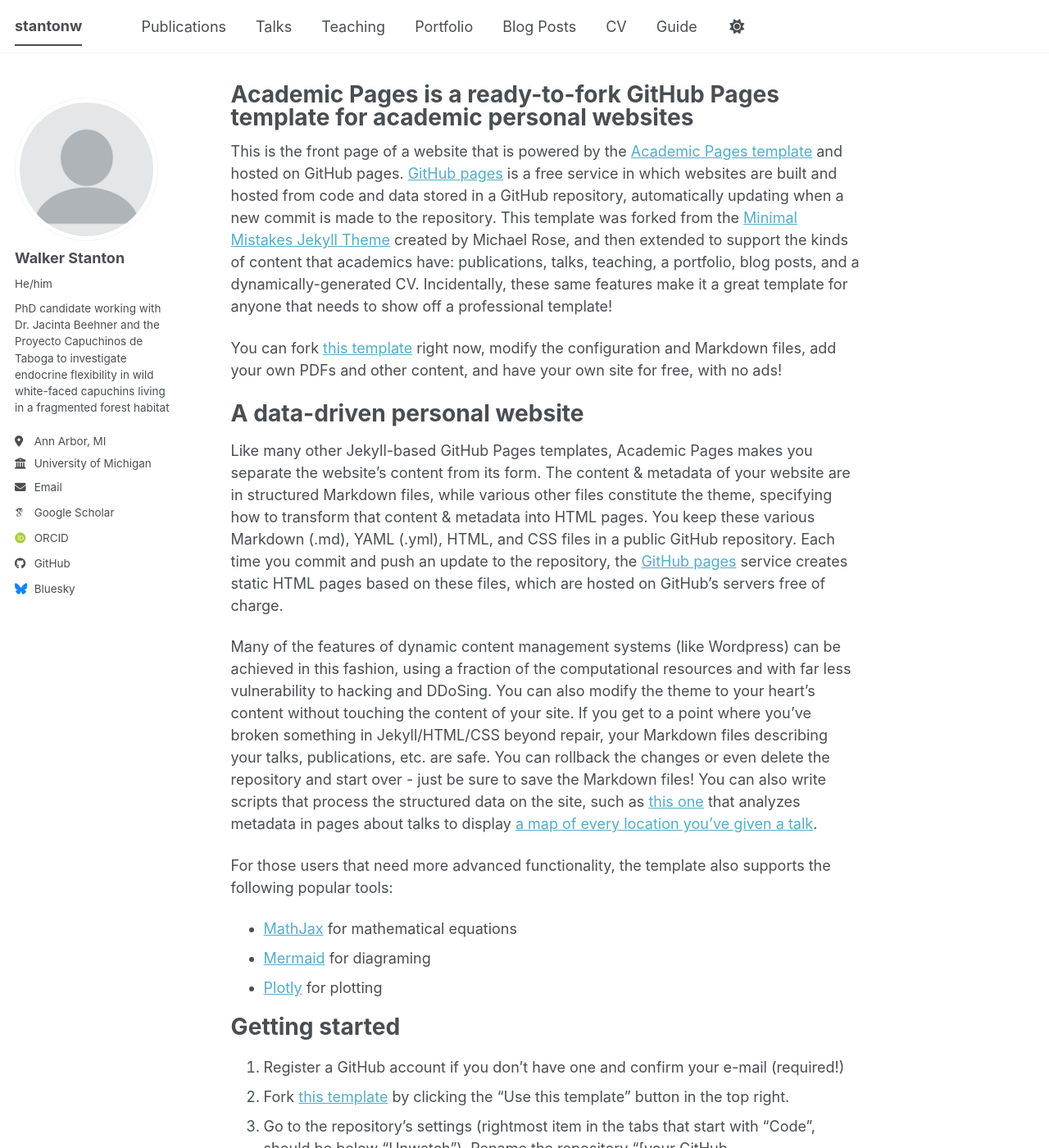
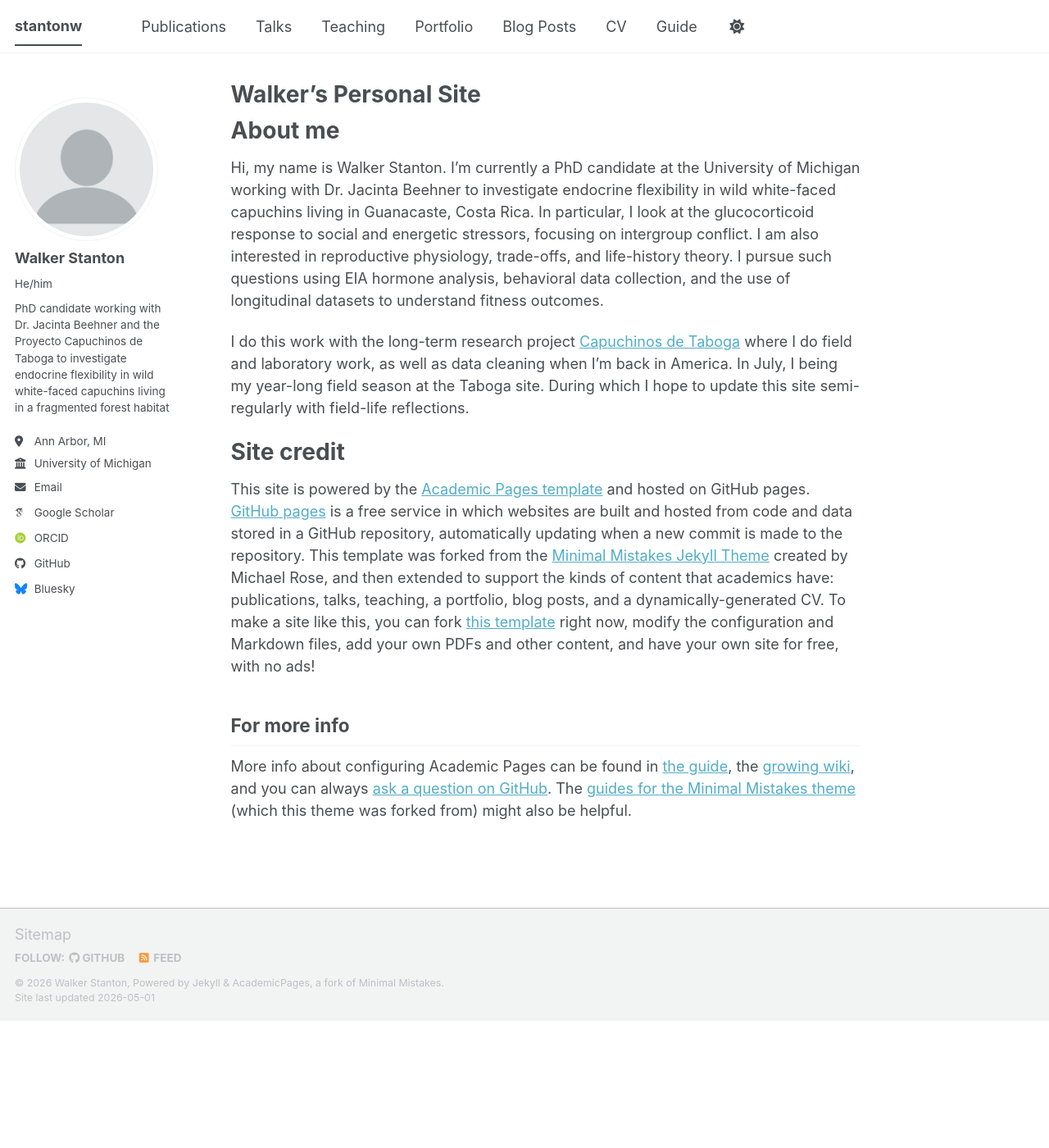
Before and after one commit to stantonwd/stantonwd.github.io, a Jekyll site: the page built from _pages/about.md, in a window 1280 px wide and 1400 px high. Shown: the whole window at 82% size. Built offline with Jekyll 4.4.1, drawn with Linux system fonts in a browser that asks for light colours; some web fonts are replaced; a script bundle is joined from its source files by our own code; library files that are not in the unit come from our copies; some of the changed text lies outside the part shown.

Commit message:
Revise about page for personal site
Updated the title and content to reflect personal information and trimmed references to the Academic Pages template while maintaining attribution

```diff
--- a/_pages/about.md
+++ b/_pages/about.md
@@ -1,55 +1,20 @@
 ---
 permalink: /
-title: "Academic Pages is a ready-to-fork GitHub Pages template for academic personal websites"
+title: "Walker's Personal Site"
 author_profile: true
 redirect_from:
   - /about/
   - /about.html
 ---
+About me
+===========
+Hi, my name is Walker Stanton. I'm currently a PhD candidate at the University of Michigan working with Dr. Jacinta Beehner to investigate endocrine flexibility in wild white-faced capuchins living in Guanacaste, Costa Rica. In particular, I look at the glucocorticoid response to social and energetic stressors, focusing on intergroup conflict. I am also interested in reproductive physiology, trade-offs, and life-history theory. I pursue such questions using EIA hormone analysis, behavioral data collection, and the use of longitudinal datasets to understand fitness outcomes.
 
-This is the front page of a website that is powered by the [Academic Pages template](https://github.com/academicpages/academicpages.github.io) and hosted on GitHub pages. [GitHub pages](https://pages.github.com) is a free service in which websites are built and hosted from code and data stored in a GitHub repository, automatically updating when a new commit is made to the repository. This template was forked from the [Minimal Mistakes Jekyll Theme](https://mmistakes.github.io/minimal-mistakes/) created by Michael Rose, and then extended to support the kinds of content that academics have: publications, talks, teaching, a portfolio, blog posts, and a dynamically-generated CV. Incidentally, these same features make it a great template for anyone that needs to show off a professional template!
+I do this work with the long-term research project [Capuchinos de Taboga](https://www.capuchinosdetaboga.com/) where I do field and laboratory work, as well as data cleaning when I'm back in America. In July, I being my year-long field season at the Taboga site. During which I hope to update this site semi-regularly with field-life reflections.
 
- You can fork [this template](https://github.com/academicpages/academicpages.github.io) right now, modify the configuration and Markdown files, add your own PDFs and other content, and have your own site for free, with no ads!
-
-A data-driven personal website
-======
-Like many other Jekyll-based GitHub Pages templates, Academic Pages makes you separate the website's content from its form. The content & metadata of your website are in structured Markdown files, while various other files constitute the theme, specifying how to transform that content & metadata into HTML pages. You keep these various Markdown (.md), YAML (.yml), HTML, and CSS files in a public GitHub repository. Each time you commit and push an update to the repository, the [GitHub pages](https://pages.github.com/) service creates static HTML pages based on these files, which are hosted on GitHub's servers free of charge.
-
-Many of the features of dynamic content management systems (like Wordpress) can be achieved in this fashion, using a fraction of the computational resources and with far less vulnerability to hacking and DDoSing. You can also modify the theme to your heart's content without touching the content of your site. If you get to a point where you've broken something in Jekyll/HTML/CSS beyond repair, your Markdown files describing your talks, publications, etc. are safe. You can rollback the changes or even delete the repository and start over - just be sure to save the Markdown files! You can also write scripts that process the structured data on the site, such as [this one](https://github.com/academicpages/academicpages.github.io/blob/master/talkmap.ipynb) that analyzes metadata in pages about talks to display [a map of every location you've given a talk](https://academicpages.github.io/talkmap.html).
-
-For those users that need more advanced functionality, the template also supports the following popular tools:
-- [MathJax](https://www.mathjax.org/) for mathematical equations
-- [Mermaid](https://mermaid.js.org/) for diagraming
-- [Plotly](https://plotly.com/javascript/) for plotting
-
-Getting started
-======
-1. Register a GitHub account if you don't have one and confirm your e-mail (required!)
-1. Fork [this template](https://github.com/academicpages/academicpages.github.io) by clicking the "Use this template" button in the top right.
-1. Go to the repository's settings (rightmost item in the tabs that start with "Code", should be below "Unwatch"). Rename the repository "[your GitHub username].github.io", which will also be your website's URL.
-1. Set site-wide configuration and create content & metadata (see below -- also see [this set of diffs](https://archive.is/3TPas) showing what files were changed to set up [an example site](https://getorg-testacct.github.io) for a user with the username "getorg-testacct")
-1. Upload any files (like PDFs, .zip files, etc.) to the files/ directory. They will appear at https://[your GitHub username].github.io/files/example.pdf.
-1. Check status by going to the repository settings, in the "GitHub pages" section
-
-Site-wide configuration
-------
-The main configuration file for the site is in the base directory in [_config.yml](https://github.com/academicpages/academicpages.github.io/blob/master/_config.yml), which defines the content in the sidebars and other site-wide features. You will need to replace the default variables with ones about yourself and your site's github repository. The configuration file for the top menu is in [_data/navigation.yml](https://github.com/academicpages/academicpages.github.io/blob/master/_data/navigation.yml). For example, if you don't have a portfolio or blog posts, you can remove those items from that navigation.yml file to remove them from the header.
-
-Create content & metadata
-------
-For site content, there is one Markdown file for each type of content, which are stored in directories like _publications, _talks, _posts, _teaching, or _pages. For example, each talk is a Markdown file in the [_talks directory](https://github.com/academicpages/academicpages.github.io/tree/master/_talks). At the top of each Markdown file is structured data in YAML about the talk, which the theme will parse to do lots of cool stuff. The same structured data about a talk is used to generate the list of talks on the [Talks page](https://academicpages.github.io/talks), each [individual page](https://academicpages.github.io/talks/2012-03-01-talk-1) for specific talks, the talks section for the [CV page](https://academicpages.github.io/cv), and the [map of places you've given a talk](https://academicpages.github.io/talkmap.html) (if you run this [python file](https://github.com/academicpages/academicpages.github.io/blob/master/talkmap.py) or [Jupyter notebook](https://github.com/academicpages/academicpages.github.io/blob/master/talkmap.ipynb), which creates the HTML for the map based on the contents of the _talks directory).
-
-**Markdown generator**
-
-The repository includes [a set of Jupyter notebooks](https://github.com/academicpages/academicpages.github.io/tree/master/markdown_generator
-) that converts a CSV containing structured data about talks or presentations into individual Markdown files that will be properly formatted for the Academic Pages template. The sample CSVs in that directory are the ones I used to create my own personal website at stuartgeiger.com. My usual workflow is that I keep a spreadsheet of my publications and talks, then run the code in these notebooks to generate the Markdown files, then commit and push them to the GitHub repository.
-
-How to edit your site's GitHub repository
-------
-Many people use a git client to create files on their local computer and then push them to GitHub's servers. If you are not familiar with git, you can directly edit these configuration and Markdown files directly in the github.com interface. Navigate to a file (like [this one](https://github.com/academicpages/academicpages.github.io/blob/master/_talks/2012-03-01-talk-1.md) and click the pencil icon in the top right of the content preview (to the right of the "Raw | Blame | History" buttons). You can delete a file by clicking the trashcan icon to the right of the pencil icon. You can also create new files or upload files by navigating to a directory and clicking the "Create new file" or "Upload files" buttons.
-
-Example: editing a Markdown file for a talk
-![Editing a Markdown file for a talk](/images/editing-talk.png)
+Site credit
+===========
+This site is powered by the [Academic Pages template](https://github.com/academicpages/academicpages.github.io) and hosted on GitHub pages. [GitHub pages](https://pages.github.com) is a free service in which websites are built and hosted from code and data stored in a GitHub repository, automatically updating when a new commit is made to the repository. This template was forked from the [Minimal Mistakes Jekyll Theme](https://mmistakes.github.io/minimal-mistakes/) created by Michael Rose, and then extended to support the kinds of content that academics have: publications, talks, teaching, a portfolio, blog posts, and a dynamically-generated CV. To make a site like this, you can fork [this template](https://github.com/academicpages/academicpages.github.io) right now, modify the configuration and Markdown files, add your own PDFs and other content, and have your own site for free, with no ads!
 
 For more info
 ------
```
